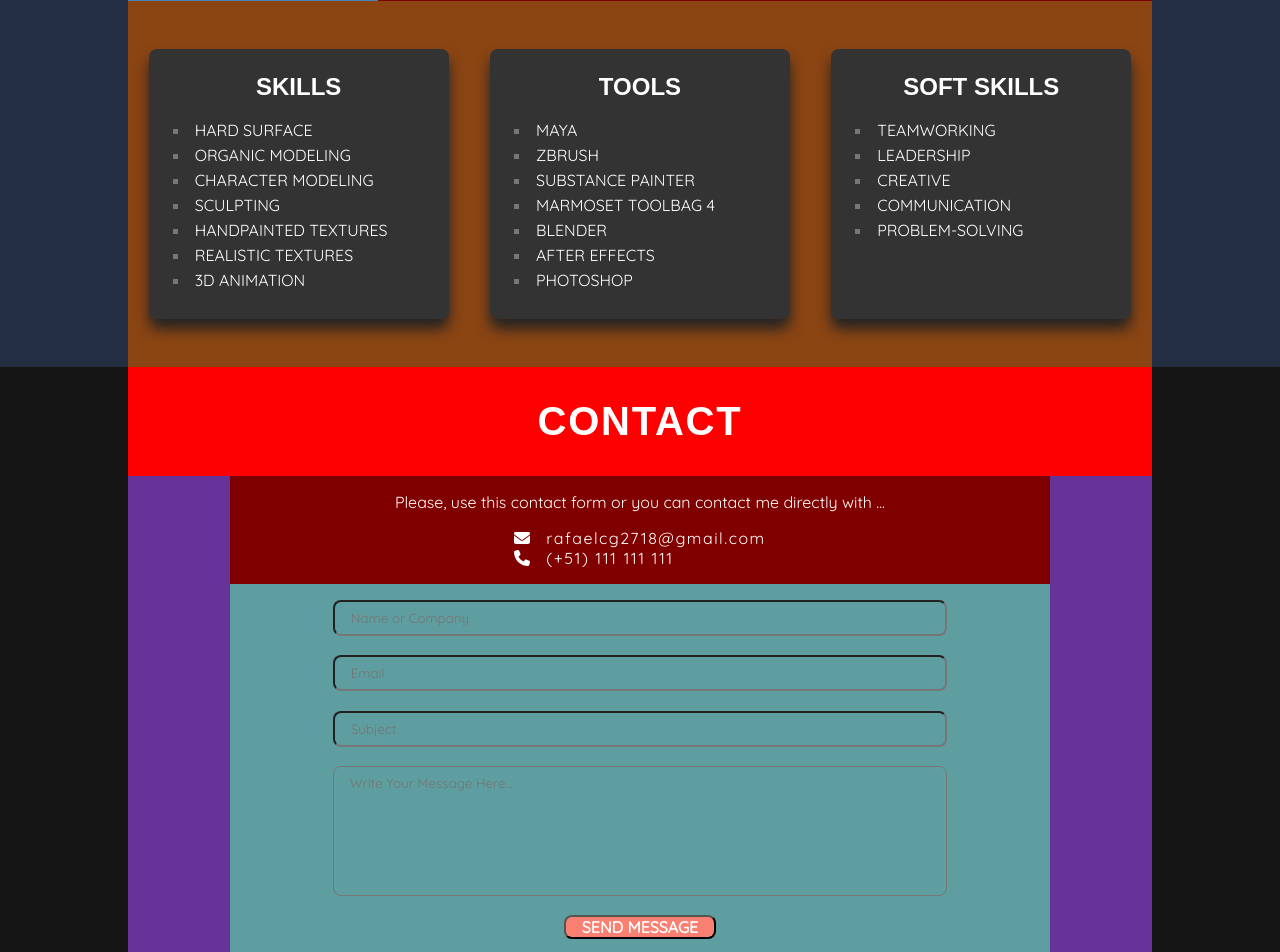
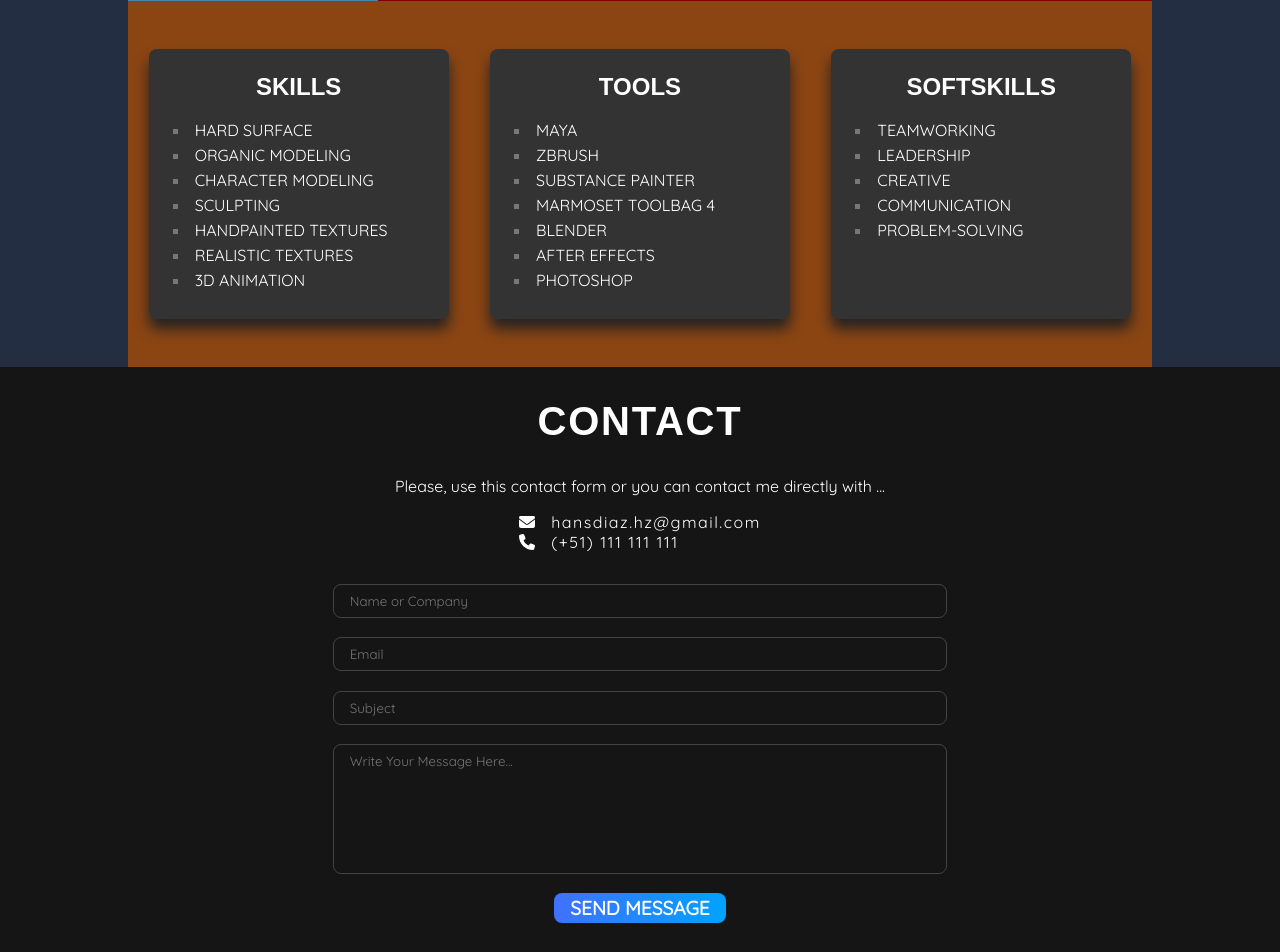
Before and after one commit to rafaelcg14/react-portfolio, a React (Vite) app: page / in a window 1280 px wide. Shown: the part 3580-4532 px from the top of the page. Built offline with nearby package versions, Linux system fonts and the light colour scheme; a web font is replaced by a local one.

Commit message:
Contact page finished

```diff
--- a/package.json
+++ b/package.json
@@ -10,6 +10,7 @@
     "preview": "vite preview"
   },
   "dependencies": {
+    "@emailjs/browser": "^4.3.3",
     "@fontsource-variable/red-rose": "^5.0.19",
     "@fontsource/outfit": "^5.0.12",
     "@fontsource/quicksand": "^5.0.17",
--- a/src/components/About/About.jsx
+++ b/src/components/About/About.jsx
@@ -1,13 +1,9 @@
-import React from 'react'
 import { getImageUrl } from '../../utils';
-import about from '../../data/about.json';
+import skillsData from '../../data/skillsData.json';
 import styles from './About.module.css';
+import { CardAbout } from '../CardAbout/CardAbout';
 
 export const About = () => {
-
-  const skills = about[0].skills;
-  const tools = about[0].tools;
-  const softSkills = about[0].softSkills;
 
   return (
     <div className={styles.mainContainer}>
@@ -35,48 +31,13 @@ export const About = () => {
             </div>
           </article>
           <article className={styles.expertise}>
-            <div className={styles.card}>
-              <h3 className={styles.titleCard}>Skills</h3>
-              <ul className={styles.list}>
-                {
-                  skills.map( (skill, id) => {
-                    return (
-                      <li key={id} className={styles.item}>
-                        {skill}
-                      </li>
-                    )
-                  } )
-                }
-              </ul>
-            </div>
-            <div className={styles.card}>
-              <h3 className={styles.titleCard}>Tools</h3>
-              <ul className={styles.list}>
-                {
-                  tools.map( (tool, id) => {
-                    return (
-                      <li key={id} className={styles.item}>
-                        {tool}
-                      </li>
-                    )
-                  } )
-                }
-              </ul>
-            </div>
-            <div className={styles.card}>
-              <h3 className={styles.titleCard}>Soft Skills</h3>
-              <ul className={styles.list}>
-                {
-                  softSkills.map( (softSkill, id) => {
-                    return (
-                      <li key={id} className={styles.item}>
-                        {softSkill}
-                      </li>
-                    )
-                  } )
-                }
-              </ul>
-            </div>
+            {
+              skillsData.map((data, index) => {
+                return (
+                   < CardAbout title={data.title} data={data.skills} key={index} />
+                )
+              })
+            }
           </article>
         </div>
       </section>
--- a/src/components/About/About.module.css
+++ b/src/components/About/About.module.css
@@ -125,47 +125,7 @@
     padding-block: 3rem;
 }
 
-.card {
-    background: #333;
-    margin: 0 auto;
-    min-width: 300px;
-    padding-block: 1.5rem;
-    padding-inline: 1.5rem;
-    border-radius: 8px;
-    box-shadow: 0 10px 14px 0 #242323;
-}
 
-.titleCard {
-    display: flex;
-    justify-content: center;
-    align-items: center;
-    text-align: center;
-    margin: 0 auto;
-    padding-bottom: 1.2rem;
-    text-transform: uppercase;
-    font-size: 1.5rem;
-    /* width: 100px; */
-    /* height: 100px; */
-    /* border: 5px solid goldenrod; */
-    /* border-radius: 100%; */
-}
-
-.list {
-    list-style-type: square;
-    list-style-position: inside;
-}
-
-.item::marker {
-    color: #777;
-}
-
-.item {
-    padding-bottom: 5px;
-    font-size: 1rem;
-    text-transform: uppercase;
-    font-weight: 500;
-    font-family: var(--font-quicksand);
-}
 
 @media screen and (max-width: 830px) {
     .container {
--- /dev/null
+++ b/src/components/CardAbout/CardAbout.jsx
@@ -0,0 +1,21 @@
+import styles from './CardAbout.module.css';
+
+export const CardAbout = ({ title, data }) => {
+
+    return (
+        <div className={styles.card}>
+            <h3 className={styles.titleCard}>{title}</h3>
+            <ul className={styles.list}>
+                {
+                    data.map((skill, id) => {
+                        return (
+                            <li key={id} className={styles.item}>
+                                {skill}
+                            </li>
+                        )
+                    })
+                }
+            </ul>
+        </div>
+    )
+}
--- /dev/null
+++ b/src/components/CardAbout/CardAbout.module.css
@@ -0,0 +1,43 @@
+@import '../../vars.css';
+
+.card {
+    background: #333;
+    margin: 0 auto;
+    min-width: 300px;
+    padding-block: 1.5rem;
+    padding-inline: 1.5rem;
+    border-radius: 8px;
+    box-shadow: 0 10px 14px 0 #242323;
+}
+
+.titleCard {
+    display: flex;
+    justify-content: center;
+    align-items: center;
+    text-align: center;
+    margin: 0 auto;
+    padding-bottom: 1.2rem;
+    text-transform: uppercase;
+    font-size: 1.5rem;
+    /* width: 100px; */
+    /* height: 100px; */
+    /* border: 5px solid goldenrod; */
+    /* border-radius: 100%; */
+}
+
+.list {
+    list-style-type: square;
+    list-style-position: inside;
+}
+
+.item::marker {
+    color: #777;
+}
+
+.item {
+    padding-bottom: 5px;
+    font-size: 1rem;
+    text-transform: uppercase;
+    font-weight: 500;
+    font-family: var(--font-quicksand);
+}
--- a/src/components/Contact/Contact.jsx
+++ b/src/components/Contact/Contact.jsx
@@ -1,4 +1,6 @@
 import { useRef } from 'react';
+
+import emailjs from '@emailjs/browser';
 
 import { getImageUrl } from '../../utils';
 
@@ -7,7 +9,24 @@ import styles from './Contact.module.css';
 export const Contact = () => {
 
     const form = useRef();
-    const sendEmail = () => {};
+    const sendEmail = (e) => {
+        e.preventDefault();
+
+        emailjs
+            .sendForm('service_yv7kr7u', 'template_ztf46el', form.current, {
+                publicKey: 'WnHeWLovNjpadeRcG',
+            })
+            .then(
+                () => {
+                    console.log('SUCCESS!');
+                },
+                (error) => {
+                    console.log('FAILED...', error.text);
+                },
+            );
+
+        e.target.reset();
+    };
 
     return (
         <div className={styles.component} id="contact">
@@ -19,7 +38,7 @@ export const Contact = () => {
                         <ul className={styles.links}>
                             <li className={styles.link}>
                                 <img src={getImageUrl('contact/email-icon.svg')} alt="Email icon" />
-                                <a href="mailto:rafaelcg2718@gmail.com">rafaelcg2718@gmail.com</a>
+                                <a href="mailto:hansdiaz.hz@gmail.com">hansdiaz.hz@gmail.com</a>
                             </li>
                             <li className={styles.link}>
                                 <img src={getImageUrl('contact/phone-icon.svg')} alt="Phone icon" />
@@ -32,8 +51,8 @@ export const Contact = () => {
                         ref={form}
                         onSubmit={sendEmail}
                     >
-                        <input type="text" name='name' placeholder='Name or Company' required />
-                        <input type="email" name='email' placeholder='Email' required />
+                        <input type="text" name='user_name' placeholder='Name or Company' required />
+                        <input type="email" name='user_email' placeholder='Email' required />
                         <input type="text" name='subject' placeholder='Subject' required />
                         <textarea name="message" id="" rows="7" placeholder='Write Your Message Here...' required></textarea>
                         <button className={styles.btnSend} type='submit'>Send Message</button>
--- a/src/components/Contact/Contact.module.css
+++ b/src/components/Contact/Contact.module.css
@@ -5,7 +5,7 @@
 }
 
 .container {
-    background-color: red;
+    /* background-color: red; */
     align-items: center;
     margin-inline: 10%;
     padding-top: 2rem;
@@ -24,7 +24,7 @@
 }
 
 .content {
-    background-color: rebeccapurple;
+    /* background-color: rebeccapurple; */
     max-width: 1300px;
     margin: 0 auto;
     color: var(--color-text);
@@ -32,11 +32,11 @@
 }
 
 .description {
-    background-color: maroon;
+    /* background-color: maroon; */
     display: flex;
     flex-direction: column;
     align-items: center;
-    padding-block: 1rem;
+    padding-bottom: 1rem;
     margin-inline: 10%;
     padding-inline: 10%;
 }
@@ -77,7 +77,7 @@ p {
 }
 
 .formContact {
-    background-color: cadetblue;
+    /* background-color: cadetblue; */
     display: flex;
     flex-direction: column;
     align-items: center;
@@ -95,6 +95,7 @@ input, textarea {
     background: transparent;
     padding-inline: 1rem;
     padding-block: 0.5rem;
+    border: 1.5px solid #444;
     border-radius: .5rem;
     resize: none;
     font-family: var(--font-quicksand);
@@ -104,14 +105,21 @@ input, textarea {
 .btnSend {
     display: flex;
     padding-inline: 1rem;
-    background-color: salmon;
+    padding-block: .2rem;
+    background-color: var(--color-primary);
+    background-image: linear-gradient(90deg, #4070FF, #00A3FF);
     border-radius: .5rem;
-    font-size: 1rem;
-    font-weight: 900;
+    font-size: 1.2rem;
+    font-weight: bold;
     text-transform: uppercase;
-    /* border: none; */
+    border: none;
     font-family: var(--font-quicksand);
     color: var(--color-text);
+    cursor: pointer;
+}
+
+.btnSend:hover {
+    filter: opacity(80%);
 }
 
 /* @media screen and (max-width: 830px) {
--- a/src/data/about.json
+++ b/src/data/skillsData.json
@@ -1,5 +1,6 @@
 [
     {
+        "title": "skills",
         "skills": [
             "Hard Surface",
             "Organic Modeling",
@@ -8,8 +9,11 @@
             "Handpainted Textures",
             "Realistic Textures",
             "3D Animation"
-        ],
-        "tools": [
+        ]
+    },
+    {
+        "title": "tools",
+        "skills": [
             "Maya",
             "Zbrush",
             "Substance Painter",
@@ -17,8 +21,11 @@
             "Blender",
             "After Effects",
             "Photoshop"
-        ],
-        "softSkills": [
+        ]
+    },
+    {
+        "title": "softSkills",
+        "skills": [
             "Teamworking",
             "Leadership",
             "Creative",
```
Also changed, not shown: 1 other file (tests, documents, lock files or other folders).
